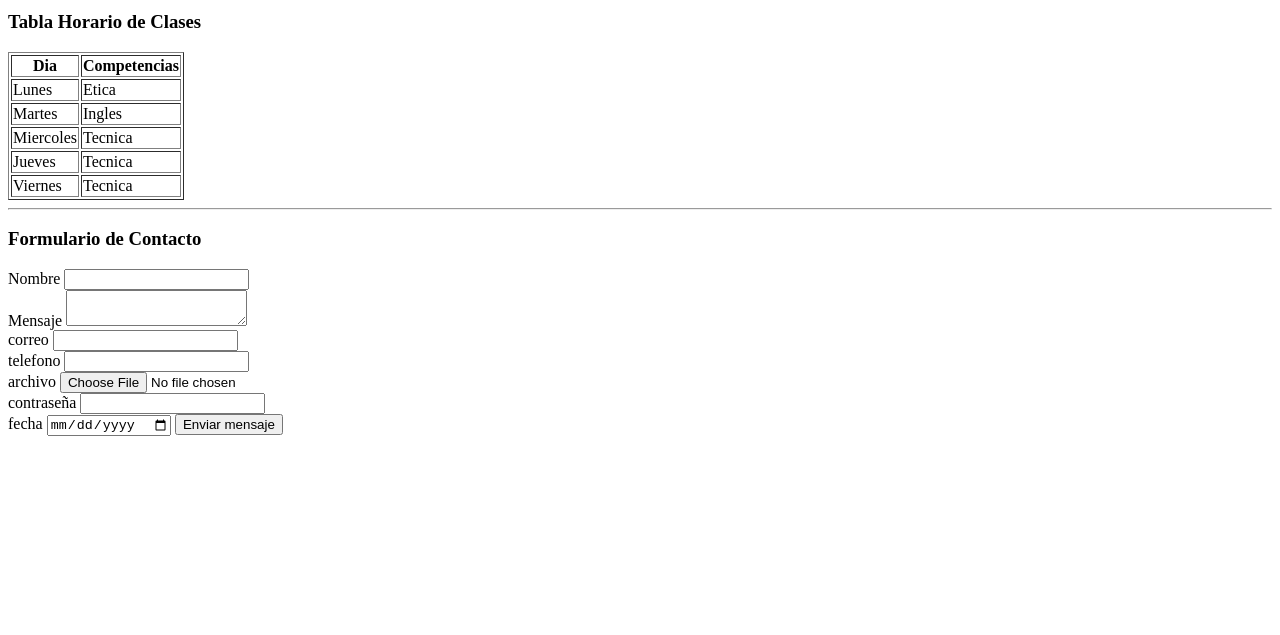
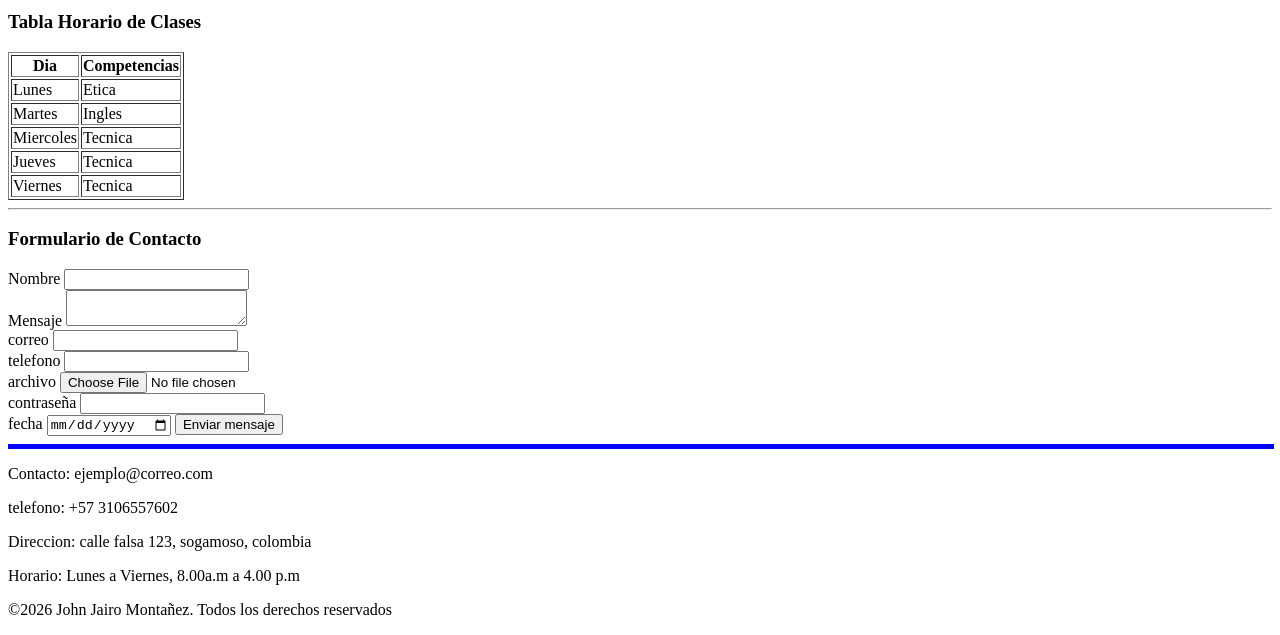
Before and after one commit to jjmontanezd/Fundamentos_HTML, a plain HTML site: page index.html in a window 1280 px wide. Shown: the part 2585-3220 px from the top of the page. Before the commit the page ends 3029 px from the top, so only its background shows below. Drawn offline with Linux system fonts and the light colour scheme.

Commit message:
Fundamentos corregidos html

```diff
--- a/index.html
+++ b/index.html
@@ -8,6 +8,7 @@
     <meta name="author" content="John Jairo Montañez Daza">
     <title>Fundamentos HTML</title>
 </head>
+
 
     <body>
 
@@ -189,7 +190,7 @@
                         <label for="fecha">fecha</label>
                         <input type="date" id="fecha">
 
-                          <button type="submit">Enviar mensaje</button>
+                        <button type="submit">Enviar mensaje</button>
 
                     </form>
                 </section>
@@ -197,9 +198,17 @@
 
     </main>
 
-    <footer>
+    <hr color="blue" size="5" width="100%"
 
-    </footer>
+        <footer>
+
+            <p>Contacto: ejemplo@correo.com</p>
+            <p>telefono: +57 3106557602</p>
+            <p>Direccion: calle falsa 123, sogamoso, colombia</p>
+            <p>Horario: Lunes a Viernes, 8.00a.m a 4.00 p.m</p>
+            <p>&copy;2026 John Jairo Montañez. Todos los derechos reservados</p>
+
+        </footer>
 
 
 
```
